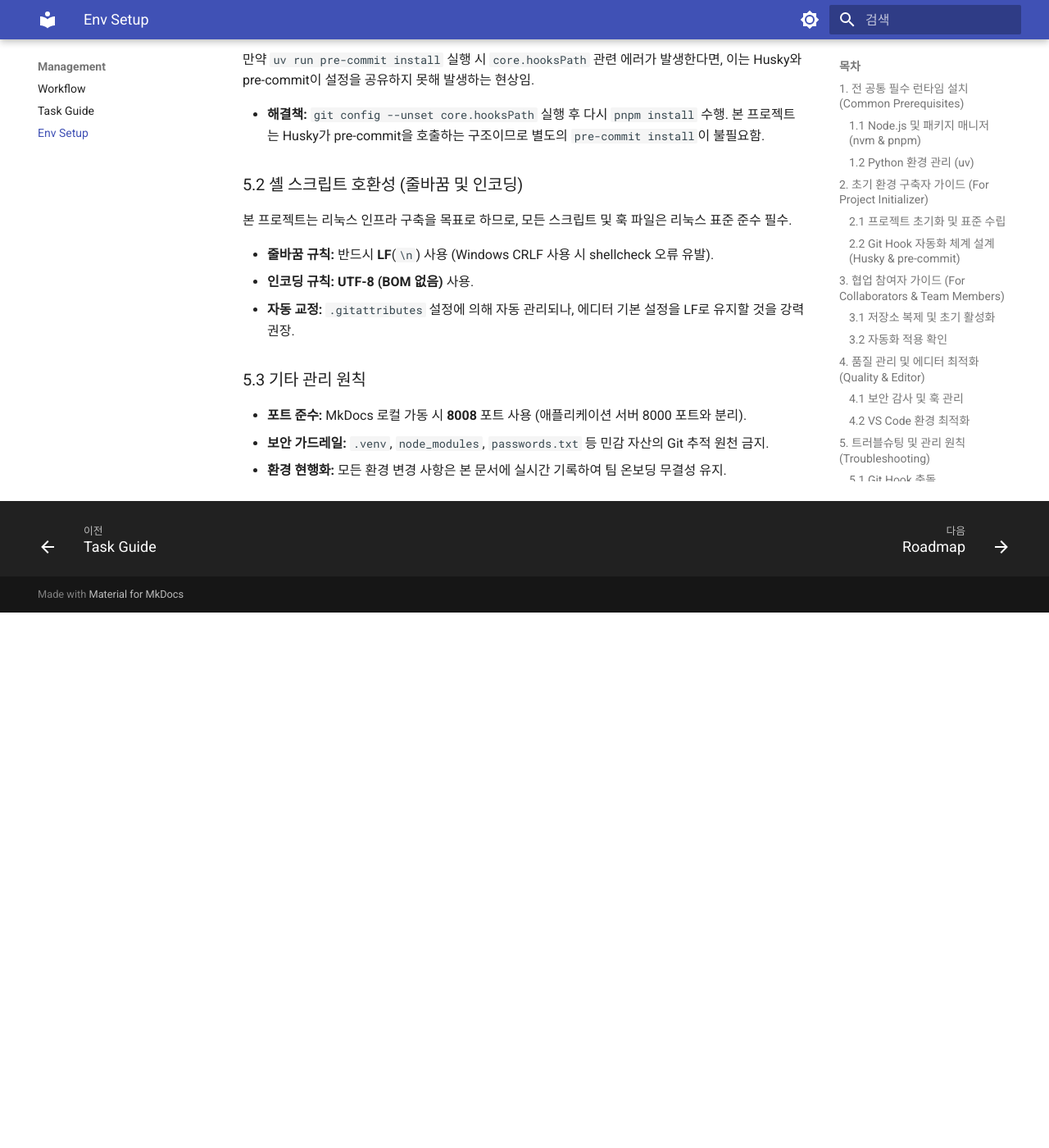
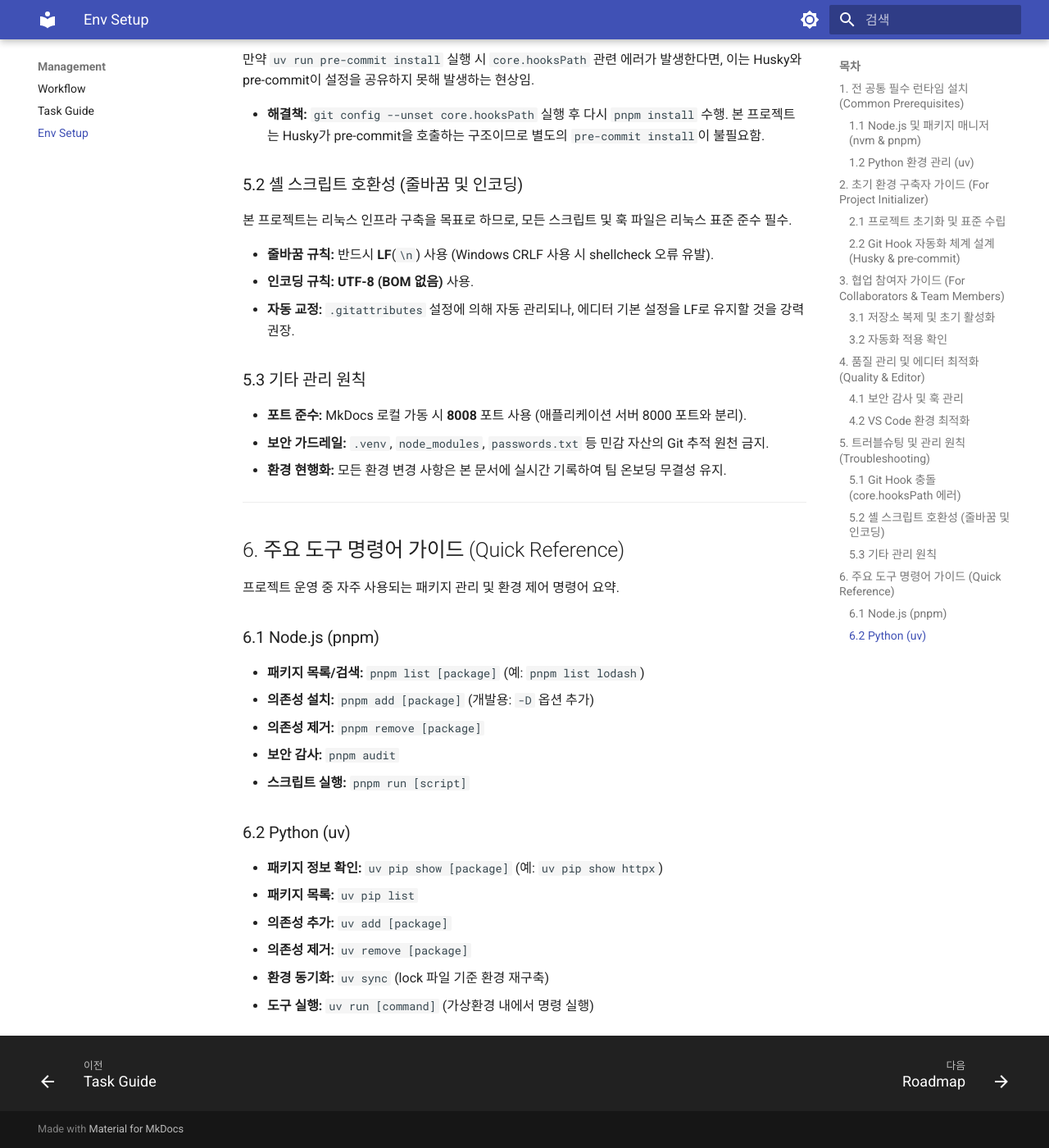
Before and after one commit to ksj686/cloud_infra, an MkDocs documentation site: the page built from docs/ENVIRONMENT_SETUP.md, in a window 1280 px wide and 1400 px high, scrolled down 2559 px. Shown: the whole window at 82% size. Built offline with MkDocs 1.6.1 and Material for MkDocs 9.7.7, drawn with Linux system fonts in a browser that asks for light colours; before the commit the page ends 3306 px from its top, so only the background shows below that.

Commit message:
docs: 패키지 관리 도구 주요 명령어 퀵 레퍼런스 추가  - docs/ENVIRONMENT_SETUP.md에 pnpm 및 uv 주요 명령어 요약 섹션 추가

```diff
--- a/docs/CHANGELOG.md
+++ b/docs/CHANGELOG.md
@@ -24,6 +24,7 @@
 
 | 날짜       | 분류          | 수정 내용                                                                    | 수정 파일                                              |
 | :--------- | :------------ | :--------------------------------------------------------------------------- | :----------------------------------------------------- |
+| 2026-04-24 | `📝 Docs`     | 패키지 관리 도구(pnpm, uv) 주요 명령어 퀵 레퍼런스 가이드 추가               | `docs/ENVIRONMENT_SETUP.md`                            |
 | 2026-04-24 | `🧪 Test`     | **Step 7-5: Istio Sidecar 주입 실습** 공간 구축 및 샘플 매니페스트 작성      | `docs/to-do-space/step7_cloud_native_ai/*`             |
 | 2026-04-24 | `📝 Docs`     | K8s 재배포 전략 가이드 내 Sidecar 도입 단계를 향후 과제(TO-BE)로 명시        | `docs/standards/*`                                     |
 | 2026-04-24 | `🛠️ Fix`      | `pip-audit` 윈도우 권한 오류 해결을 위한 로컬 캐시 경로(`.audit_cache`) 적용 | `.pre-commit-config.yaml`, `.gitignore`                |
--- a/docs/ENVIRONMENT_SETUP.md
+++ b/docs/ENVIRONMENT_SETUP.md
@@ -105,3 +105,26 @@ uv sync
 - **포트 준수:** MkDocs 로컬 가동 시 **8008** 포트 사용 (애플리케이션 서버 8000 포트와 분리).
 - **보안 가드레일:** `.venv`, `node_modules`, `passwords.txt` 등 민감 자산의 Git 추적 원천 금지.
 - **환경 현행화:** 모든 환경 변경 사항은 본 문서에 실시간 기록하여 팀 온보딩 무결성 유지.
+
+---
+
+## 6. 주요 도구 명령어 가이드 (Quick Reference)
+
+프로젝트 운영 중 자주 사용되는 패키지 관리 및 환경 제어 명령어 요약.
+
+### 6.1 Node.js (pnpm)
+
+- **패키지 목록/검색:** `pnpm list [package]` (예: `pnpm list lodash`)
+- **의존성 설치:** `pnpm add [package]` (개발용: `-D` 옵션 추가)
+- **의존성 제거:** `pnpm remove [package]`
+- **보안 감사:** `pnpm audit`
+- **스크립트 실행:** `pnpm run [script]`
+
+### 6.2 Python (uv)
+
+- **패키지 정보 확인:** `uv pip show [package]` (예: `uv pip show httpx`)
+- **패키지 목록:** `uv pip list`
+- **의존성 추가:** `uv add [package]`
+- **의존성 제거:** `uv remove [package]`
+- **환경 동기화:** `uv sync` (lock 파일 기준 환경 재구축)
+- **도구 실행:** `uv run [command]` (가상환경 내에서 명령 실행)
```
